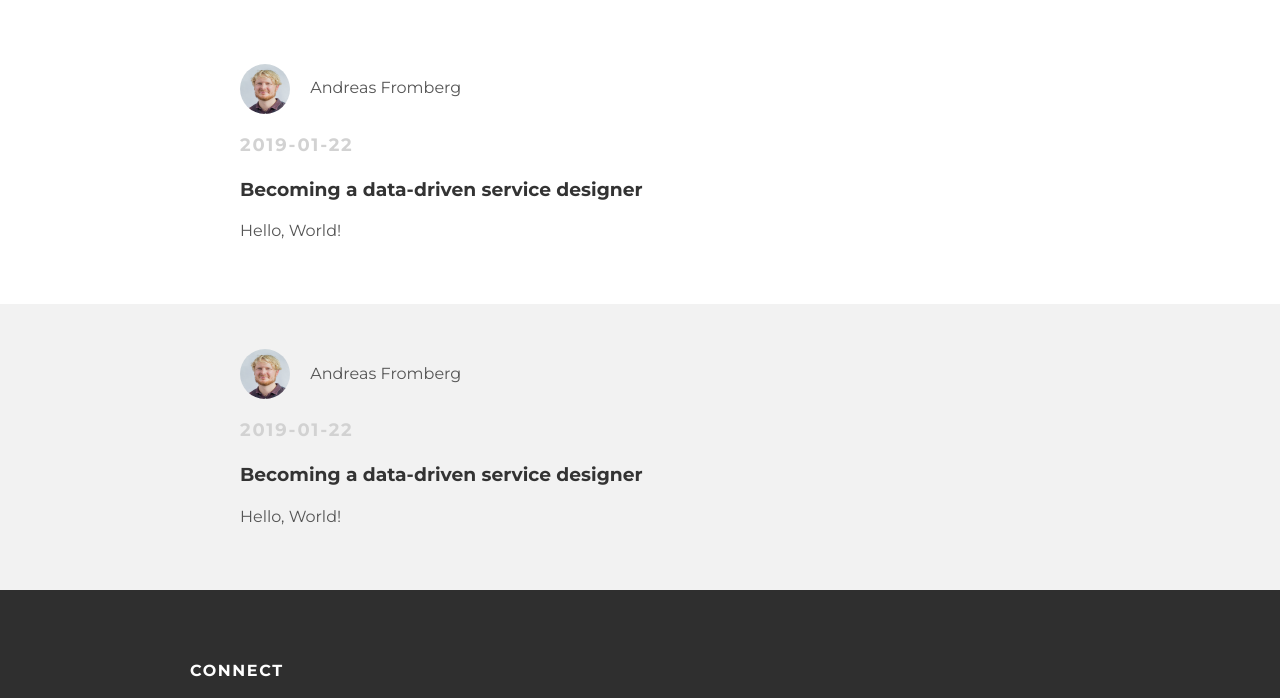
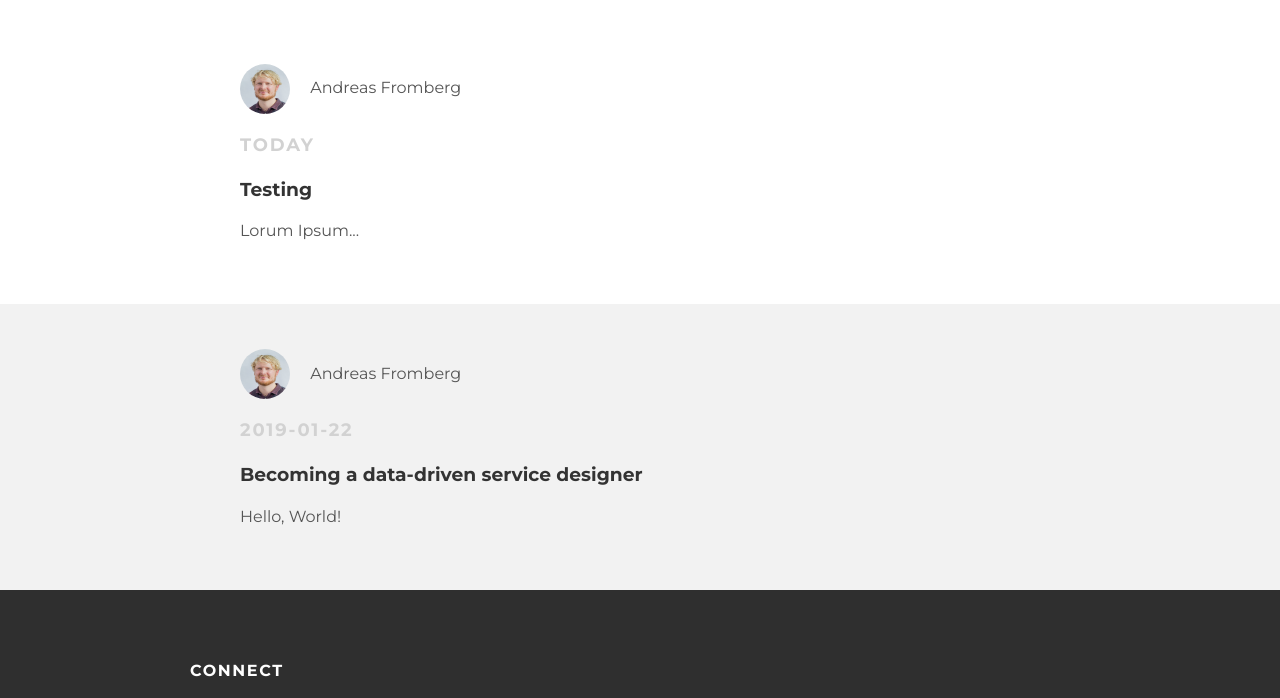
Before and after one commit to andreashfo/andreashfo.github.io, a plain HTML site: page index.html in a window 1280 px wide. Shown: the part 61-759 px from the top of the page. Drawn offline with Linux system fonts and the light colour scheme.

Commit message:
Add files via upload

```diff
--- a/index.html
+++ b/index.html
@@ -22,10 +22,10 @@
             <img src="0MG_112141.png">
             <span>Andreas Fromberg</span>
           </div>
-          <p class="post-date">2019-01-22</p>
-          <h3 class="post-title">Becoming a data-driven service designer</h3>
+          <p class="post-date">Today</p>
+          <h3 class="post-title">Testing</h3>
           <div class="post-content">
-            <p>Hello, World!</p>
+            <p>Lorum Ipsum...</p>
           </div>
         </div>
       </div> <!-- post-container -->
```
